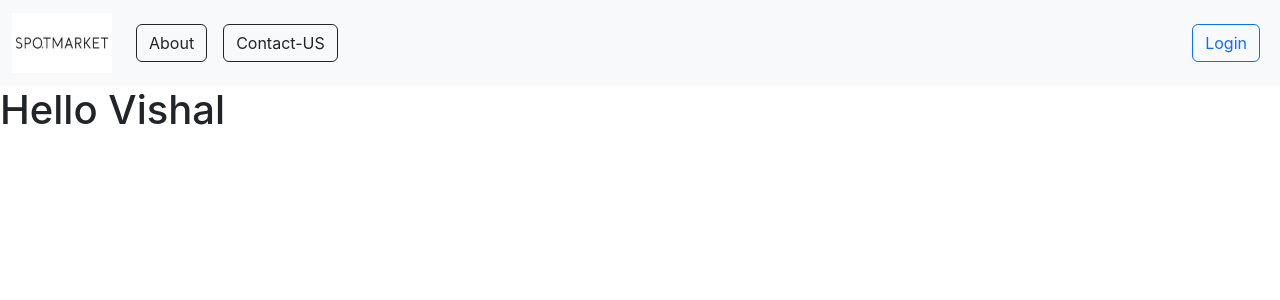
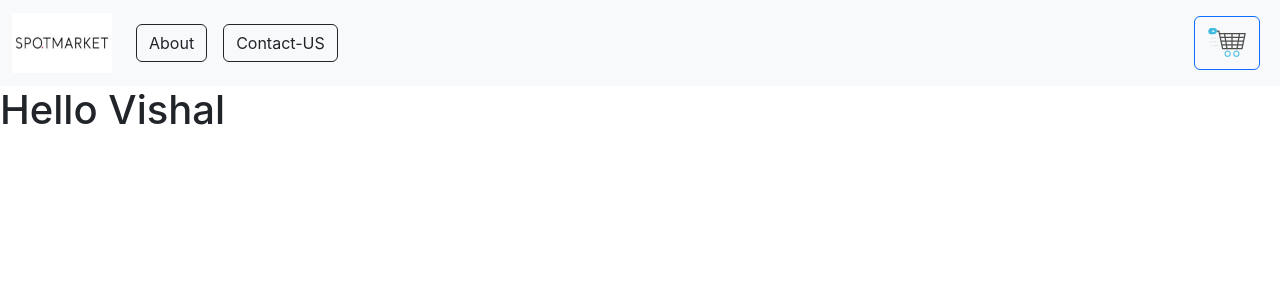
Before and after one commit to Vishal2970/E-Commerce-Fullstack, a React (Create React App) app: page / in a window 1280 px wide. Shown: the top 300 px of the page. Built offline with nearby package versions, Linux system fonts and the light colour scheme.

Commit message:
show cart feature

```diff
--- a/src/Components/NavBar.jsx
+++ b/src/Components/NavBar.jsx
@@ -50,7 +50,10 @@ export function NavBar(props) {
               )}
             </li>
           </ul>
-          {props.isVisible ? (
+
+              {/* for login mode button */}
+
+          {/* {props.isVisible ? (
             <div className="d-flex">
               <ul className="navbar-nav me-auto mb-2 mb-lg-0">
                 {currentPath !== "/loginmode" && (
@@ -66,7 +69,15 @@ export function NavBar(props) {
                 )}
               </ul>
             </div>
-          ) : null}
+          ) : null} */}
+
+          {/* for cart */}
+
+          <button type="button" class="btn btn-outline-primary m-2">
+           <img src="/cart.svg" alt="Cart"
+            width="40"
+            height="40" />
+          </button>
         </div>
       </div>
     </nav>
```
Also changed, not shown: public/cart.svg (added).
